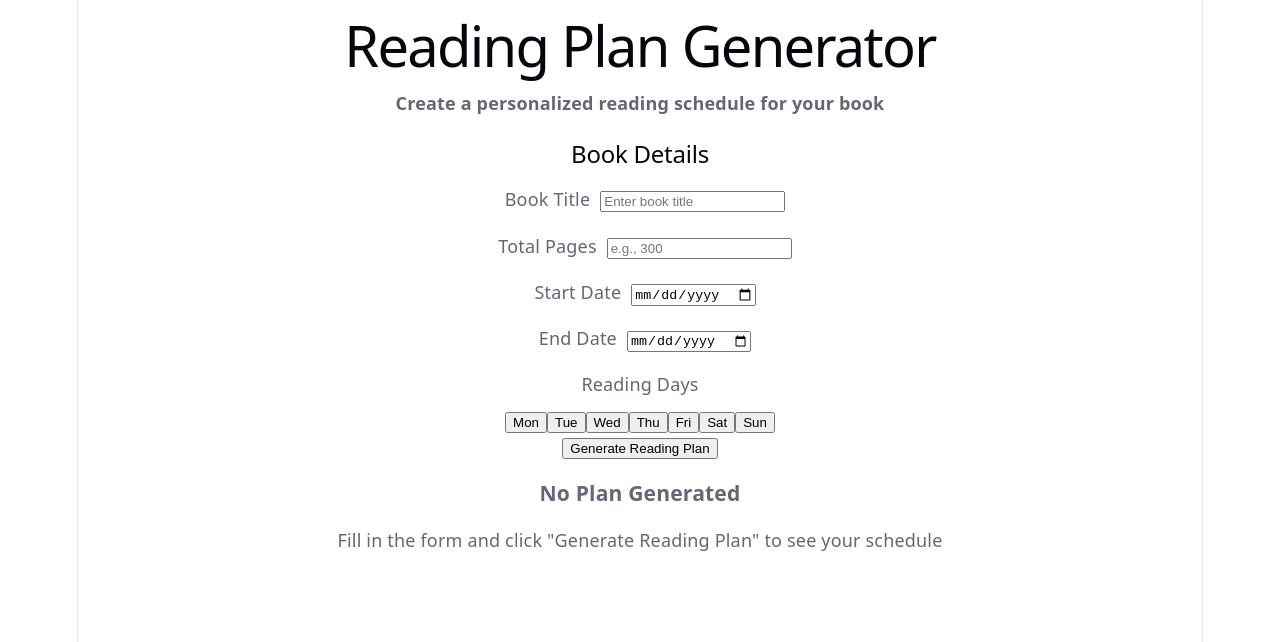
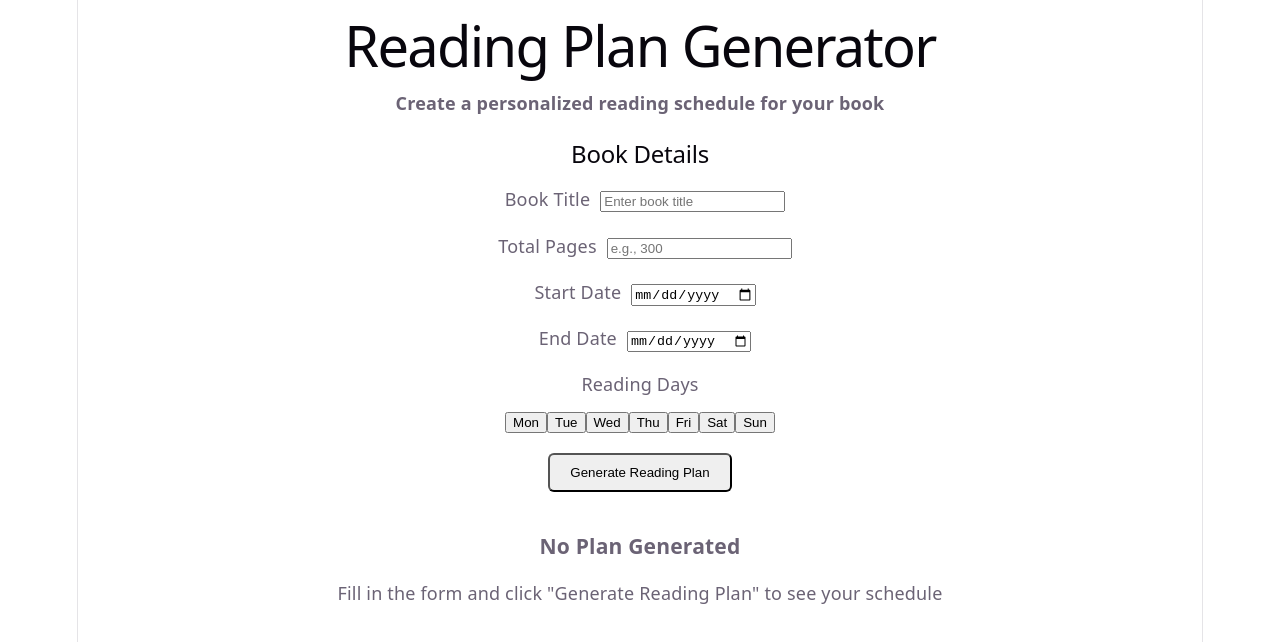
Before and after one commit to mjhdesignstudio/reading-plan-generator, a React (Vite) app: page / in a window 1280 px wide. Shown: the top 642 px of the page. Built offline with nearby package versions, Linux system fonts and the light colour scheme.

Commit message:
removed figma styling and added a new classname for the generate button.

```diff
--- a/src/readingplanform.jsx
+++ b/src/readingplanform.jsx
@@ -173,7 +173,7 @@ export function ReadingPlanForm({ onGenerate }) {
         {/* Generate Button */}
         <button
           onClick={generatePlan}
-          className="w-full rounded bg-blue-600 px-6 py-3 font-medium text-white hover:bg-blue-700 transition-colors"
+          className="generate-button"
         >
           Generate Reading Plan
         </button>
```
